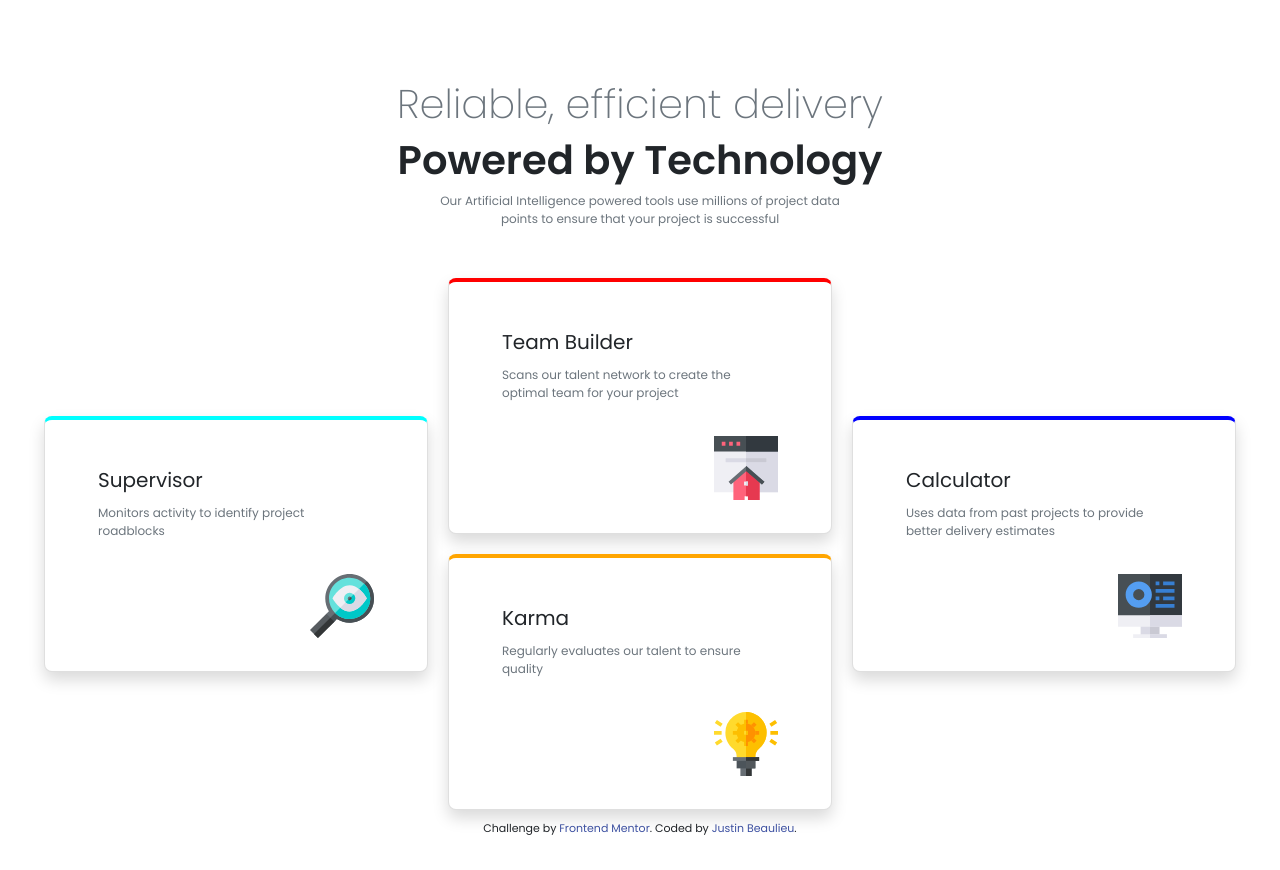
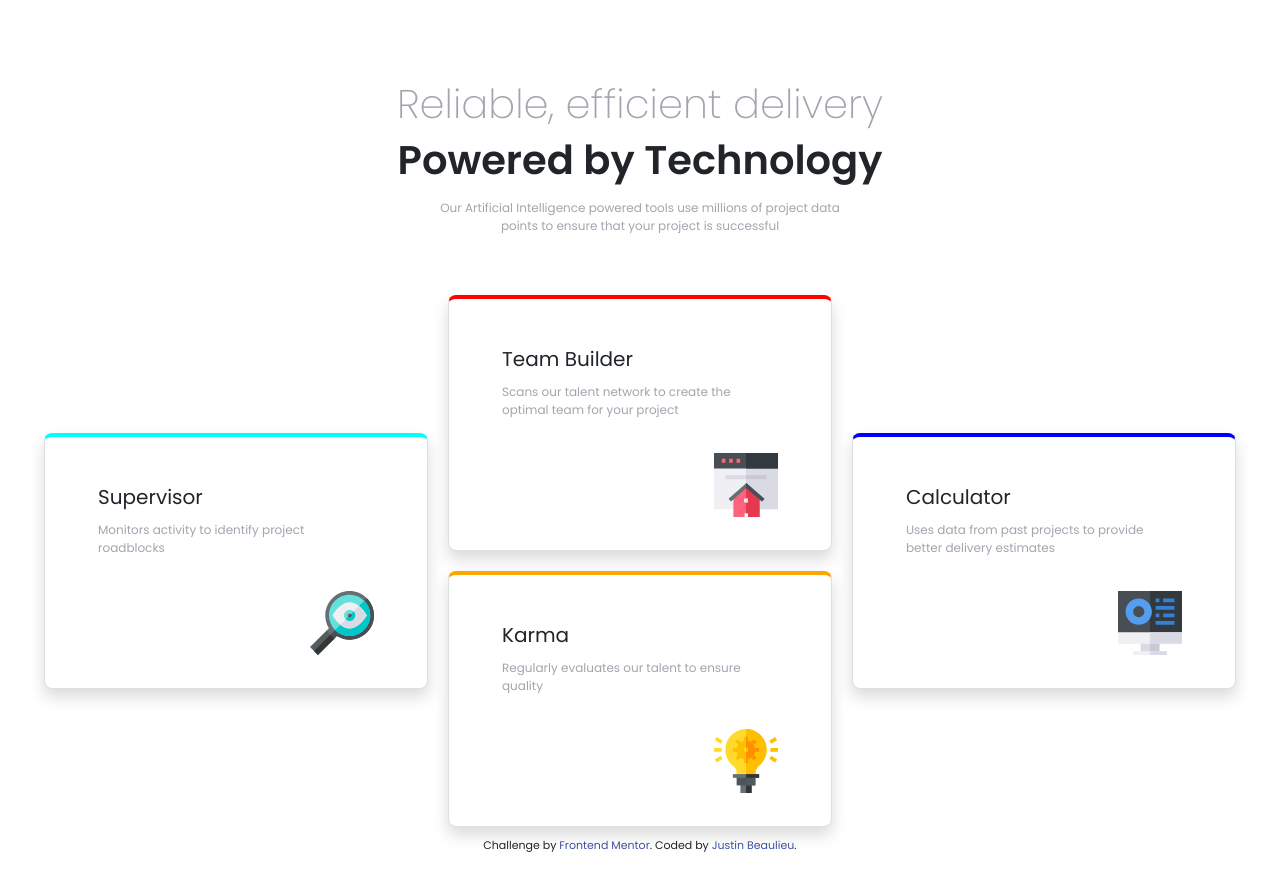
Before and after one commit to Beaulieu527/four-card-feature-section, a plain HTML site: page index.html in a window 1280 px wide. Drawn offline with nearby package versions, Linux system fonts and the light colour scheme.

Commit message:
fixed font color removed muted text

```diff
--- a/css/layout.css
+++ b/css/layout.css
@@ -33,6 +33,7 @@ h1 {
     text-align: center;
     max-width: 400px;
     margin: auto;
+    margin-top: 15px;
 }
 
 img {
@@ -40,7 +41,7 @@ img {
 }
 
 .card-container {
-    margin-top: 30px;
+    margin-top: 40px;
 }
 
 .card {
@@ -53,6 +54,10 @@ img {
     padding: 28px 33px;
     margin: 10px;
     margin-top: 20px;
+}
+
+.card-text, .header-line-1, .header-description{
+    color: hsl(229, 6%, 66%);
 }
 
 #card-1 {
--- a/index.html
+++ b/index.html
@@ -18,9 +18,9 @@
 
 
     <div class="container">
-      <h1 class="header-line-1 text-muted">Reliable, efficient delivery </h1>
+      <h1 class="header-line-1">Reliable, efficient delivery </h1>
       <h1 class="header-line-2">Powered by Technology</h1>
-      <p class="header-description text-muted">Our Artificial Intelligence powered tools use millions of project data points
+      <p class="header-description">Our Artificial Intelligence powered tools use millions of project data points
         to ensure that your project is successful
       </p>
       <div class="card-container">
@@ -28,7 +28,7 @@
           <div class="card shadow" id="card-1">
             <div class="card-body">
               <h5 class="card-title">Supervisor</h5>
-              <p class="card-text text-muted" >Monitors activity to identify project roadblocks</p>
+              <p class="card-text" >Monitors activity to identify project roadblocks</p>
               <br/>
               <img src="./images/icon-supervisor.svg" alt="">
             </div>
@@ -38,7 +38,7 @@
           <div class="card shadow" id="card-2">
             <div class="card-body">
               <h5 class="card-title">Team Builder</h5>
-              <p class="card-text text-muted" >Scans our talent network to create the optimal team for your project</p>
+              <p class="card-text" >Scans our talent network to create the optimal team for your project</p>
               <br/>
               <img src="./images/icon-team-builder.svg" alt="">
             </div>
@@ -46,7 +46,7 @@
           <div class="card shadow" id="card-3">
             <div class="card-body">
               <h5 class="card-title">Karma</h5>
-              <p class="card-text text-muted">Regularly evaluates our talent to ensure quality</p>
+              <p class="card-text">Regularly evaluates our talent to ensure quality</p>
               <br/>
               <img src="./images/icon-karma.svg" alt="">
             </div>
@@ -56,7 +56,7 @@
           <div class="card shadow" id="card-4">
             <div class="card-body">
               <h5 class="card-title">Calculator</h5>
-              <p class="card-text text-muted">Uses data from past projects to provide better delivery estimates</p>
+              <p class="card-text">Uses data from past projects to provide better delivery estimates</p>
               <br/>
               <img src="./images/icon-calculator.svg" alt="">
             </div>
```
